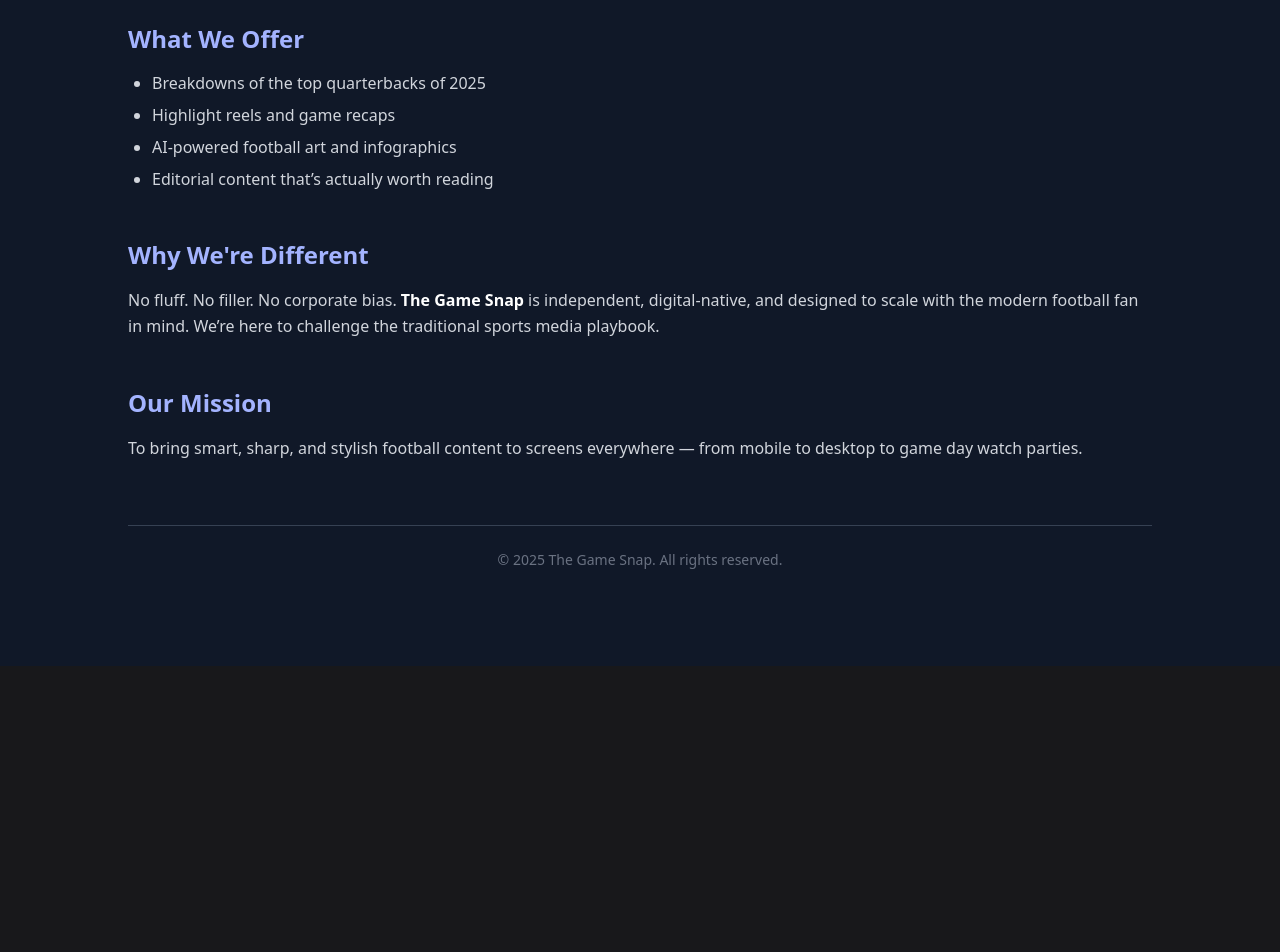
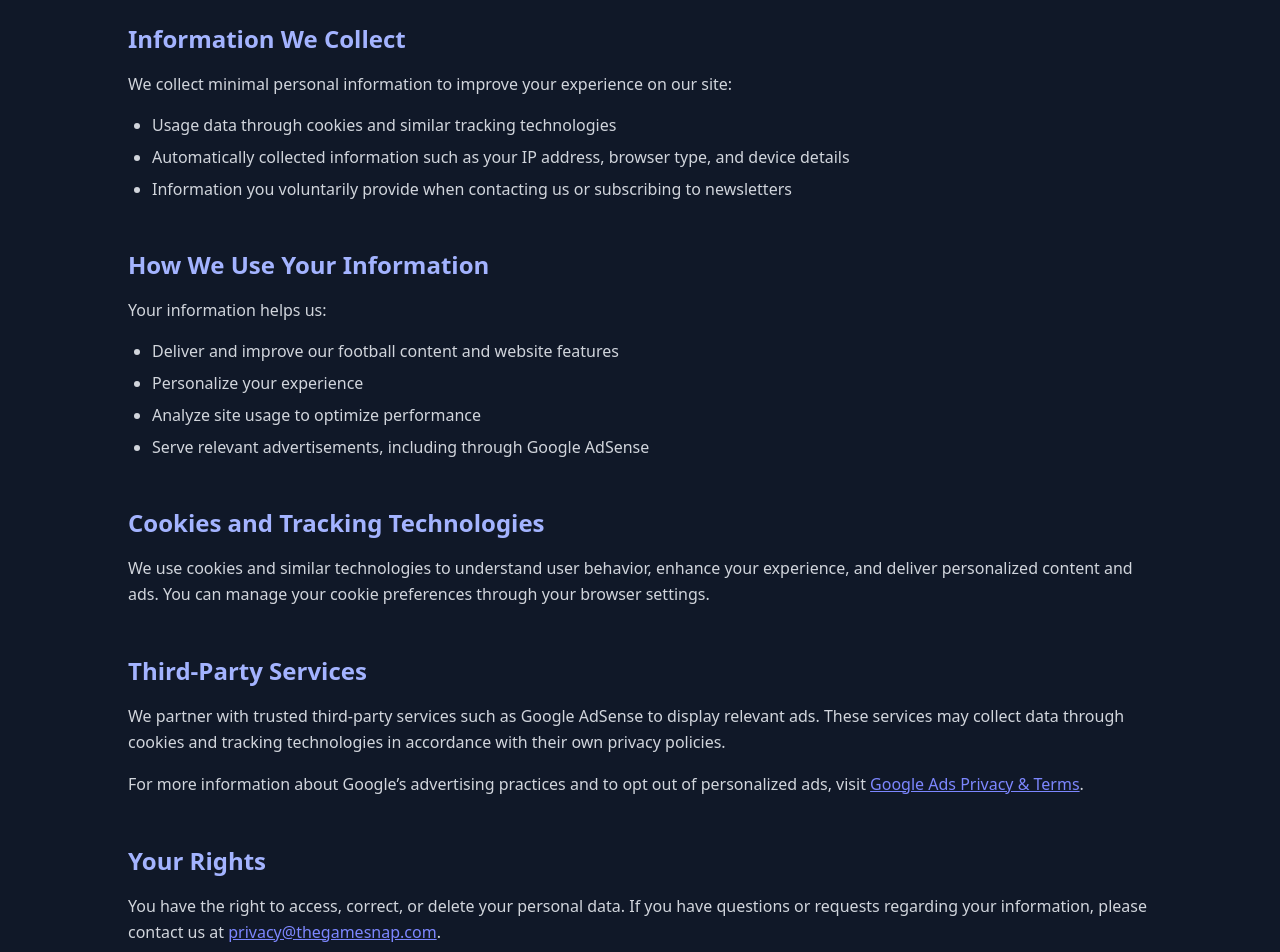
Before and after one commit to Armond-Guze/football-news, a Next.js app: page /privacypolicy in a window 1280 px wide. Shown: the part 260-1212 px from the top of the page. Before the commit the page ends 926 px from the top, so only its background shows below. Built offline with nearby package versions, Linux system fonts and the light colour scheme.

Commit message:
fix privacy policy, footer, headlines title

```diff
--- a/app/components/Footer.jsx
+++ b/app/components/Footer.jsx
@@ -1,43 +1,99 @@
-'use client'
+"use client";
+import Link from "next/link";
+import Script from "next/script";
+import { useEffect } from "react";
 
-import { useEffect } from "react";
-import Script from "next/script";
-
-export default function Footer() {
+const Footer = () => {
   useEffect(() => {
-    // Only push if not already done
-    const ads = document.querySelectorAll("ins.adsbygoogle");
-    ads.forEach((ad) => {
-      if (!ad.getAttribute("data-adsbygoogle-status")) {
+    if (typeof window !== "undefined" && window.adsbygoogle) {
       try {
         (window.adsbygoogle = window.adsbygoogle || []).push({});
       } catch (e) {
         console.error("Adsense error:", e);
       }
     }
-    });
-  }, []); // ← run only once
+  }, []);
 
   return (
-    <>
-      <Script
-        id="adsbygoogle-init"
-        strategy="afterInteractive"
-        src="https://pagead2.googlesyndication.com/pagead/js/adsbygoogle.js?client=ca-pub-XXXXXXXXXXXX"
-        crossOrigin="anonymous"
-      />
-      <footer className="...">
-        {/* Ad slot example */}
+    <footer className="bg-gray-950 text-gray-100 py-12 mt-24 border-t border-gray-800">
+      <div className="max-w-7xl mx-auto px-6">
+        <div className="grid grid-cols-1 sm:grid-cols-2 md:grid-cols-3 lg:grid-cols-4 gap-10">
+          {/* The Game Snap */}
+          <div>
+            <h3 className="text-xl font-bold text-indigo-400 mb-4">The Game Snap</h3>
+            <p className="text-sm text-gray-400">
+              Your source for elite coverage and NFL insights.
+            </p>
+          </div>
+
+          {/* Company */}
+          <div>
+            <h4 className="text-lg font-semibold text-indigo-400 mb-3">Company</h4>
+            <ul className="space-y-2 text-sm">
+              <li>
+                <a
+                  href="mailto:TheGameSnap@yahoo.com"
+                  className="hover:text-indigo-400 transition"
+                >
+                  TheGameSnap@yahoo.com
+                </a>
+              </li>
+              <li>
+                <Link href="/privacypolicy" className="hover:text-indigo-400 transition">
+                  Privacy Policy
+                </Link>
+              </li>
+              <li>
+                <Link href="/contact" className="hover:text-indigo-400 transition">
+                  Contact Form
+                </Link>
+              </li>
+            </ul>
+          </div>
+
+          {/* Socials */}
+          <div>
+            <h4 className="text-lg font-semibold text-indigo-400 mb-3">Follow Us</h4>
+            <ul className="space-y-2 text-sm">
+              <li>
+                <a
+                  href="https://www.instagram.com/thegamesnap"
+                  target="_blank"
+                  rel="noopener noreferrer"
+                  className="hover:text-indigo-400 transition"
+                >
+                  Instagram
+                </a>
+              </li>
+            </ul>
+          </div>
+        </div>
+
+        {/* AdSense */}
+        <div className="mt-12 flex justify-center">
           <ins
             className="adsbygoogle"
-          style={{ display: "block" }}
-          data-ad-client="ca-pub-XXXXXXXXXXXX"
-          data-ad-slot="1234567890"
+            style={{ display: "block", width: "100%", height: "90px" }}
+            data-ad-client="ca-pub-7706858365277925"
+            data-ad-slot="1234567890" // Replace with your ad slot
             data-ad-format="auto"
             data-full-width-responsive="true"
           ></ins>
-        {/* Footer content */}
+        </div>
+
+        <Script
+          async
+          src="https://pagead2.googlesyndication.com/pagead/js/adsbygoogle.js?client=ca-pub-7706858365277925"
+          crossOrigin="anonymous"
+          strategy="afterInteractive"
+        />
+
+        <div className="mt-12 text-center text-xs text-gray-500 border-t border-gray-800 pt-6">
+          &copy; {new Date().getFullYear()} The Game Snap. All rights reserved.
+        </div>
+      </div>
     </footer>
-    </>
   );
-}
+};
+
+export default Footer;
--- a/app/components/Headlines.jsx
+++ b/app/components/Headlines.jsx
@@ -34,7 +34,7 @@
         {/* Sidebar Headlines */}
         <div className="bg-gray-800 p-6 rounded-xl shadow-md h-fit">
           <h3 className="text-lg font-semibold text-indigo-400 mb-4">
-            Breaking News
+            Top Headlines
           </h3>
           <ul className="space-y-3 text-sm">
             {headlines.map((headline, idx) => (
--- a/app/privacypolicy/page.jsx
+++ b/app/privacypolicy/page.jsx
@@ -1,42 +1,74 @@
-export default function AboutPage() {
+export default function PrivacyPolicy() {
   return (
     <div className="min-h-screen bg-gray-900 text-white py-24 px-6 sm:px-12 lg:px-24">
       <div className="max-w-5xl mx-auto">
         <h1 className="text-5xl font-bold text-indigo-400 mb-8 text-center">
-          About <span className="text-white">The Game Snap</span>
+          Privacy <span className="text-white">Policy</span>
         </h1>
 
         <section className="mb-12">
           <p className="text-lg text-gray-300 leading-relaxed">
-            <strong className="text-white">The Game Snap</strong> is a modern football media brand built by fans, for fans.
-            We focus on quarterbacks, key matchups, and emerging storylines in the NFL — offering clean, fast, and insightful
-            content without the noise.
+            At <strong className="text-white">The Game Snap</strong>, your privacy is important to us. This Privacy Policy explains how we collect, use, and protect your information when you visit our website.
           </p>
         </section>
 
         <section className="mb-12">
-          <h2 className="text-2xl font-semibold text-indigo-300 mb-4">What We Offer</h2>
+          <h2 className="text-2xl font-semibold text-indigo-300 mb-4">Information We Collect</h2>
+          <p className="text-gray-300 leading-relaxed mb-4">
+            We collect minimal personal information to improve your experience on our site:
+          </p>
           <ul className="list-disc pl-6 space-y-2 text-gray-300">
-            <li>Breakdowns of the top quarterbacks of 2025</li>
-            <li>Highlight reels and game recaps</li>
-            <li>AI-powered football art and infographics</li>
-            <li>Editorial content that’s actually worth reading</li>
+            <li>Usage data through cookies and similar tracking technologies</li>
+            <li>Automatically collected information such as your IP address, browser type, and device details</li>
+            <li>Information you voluntarily provide when contacting us or subscribing to newsletters</li>
           </ul>
         </section>
 
         <section className="mb-12">
-          <h2 className="text-2xl font-semibold text-indigo-300 mb-4">Why We're Different</h2>
+          <h2 className="text-2xl font-semibold text-indigo-300 mb-4">How We Use Your Information</h2>
+          <p className="text-gray-300 leading-relaxed mb-4">
+            Your information helps us:
+          </p>
+          <ul className="list-disc pl-6 space-y-2 text-gray-300">
+            <li>Deliver and improve our football content and website features</li>
+            <li>Personalize your experience</li>
+            <li>Analyze site usage to optimize performance</li>
+            <li>Serve relevant advertisements, including through Google AdSense</li>
+          </ul>
+        </section>
+
+        <section className="mb-12">
+          <h2 className="text-2xl font-semibold text-indigo-300 mb-4">Cookies and Tracking Technologies</h2>
           <p className="text-gray-300 leading-relaxed">
-            No fluff. No filler. No corporate bias. <strong className="text-white">The Game Snap</strong> is independent,
-            digital-native, and designed to scale with the modern football fan in mind. We’re here to challenge the
-            traditional sports media playbook.
+            We use cookies and similar technologies to understand user behavior, enhance your experience, and deliver personalized content and ads. You can manage your cookie preferences through your browser settings.
+          </p>
+        </section>
+
+        <section className="mb-12">
+          <h2 className="text-2xl font-semibold text-indigo-300 mb-4">Third-Party Services</h2>
+          <p className="text-gray-300 leading-relaxed mb-4">
+            We partner with trusted third-party services such as Google AdSense to display relevant ads. These services may collect data through cookies and tracking technologies in accordance with their own privacy policies.
+          </p>
+          <p className="text-gray-300 leading-relaxed">
+            For more information about Google’s advertising practices and to opt out of personalized ads, visit&nbsp;
+            <a href="https://policies.google.com/technologies/ads" target="_blank" rel="noopener noreferrer" className="text-indigo-400 underline">
+              Google Ads Privacy & Terms
+            </a>.
+          </p>
+        </section>
+
+        <section className="mb-12">
+          <h2 className="text-2xl font-semibold text-indigo-300 mb-4">Your Rights</h2>
+          <p className="text-gray-300 leading-relaxed">
+            You have the right to access, correct, or delete your personal data. If you have questions or requests regarding your information, please contact us at&nbsp;
+            <a href="mailto:privacy@thegamesnap.com" className="text-indigo-400 underline">privacy@thegamesnap.com</a>.
           </p>
         </section>
 
         <section className="mb-16">
-          <h2 className="text-2xl font-semibold text-indigo-300 mb-4">Our Mission</h2>
+          <h2 className="text-2xl font-semibold text-indigo-300 mb-4">Children’s Privacy</h2>
           <p className="text-gray-300 leading-relaxed">
-            To bring smart, sharp, and stylish football content to screens everywhere — from mobile to desktop to game day watch parties.
+            Our site is intended for users aged 13 and older. We do not knowingly collect personal information from children under 13.
           </p>
         </section>
 
```
Also changed, not shown: app/data/headlinesData.js (+3 -4 lines). Lines whose indentation alone changed are shown as unchanged.
